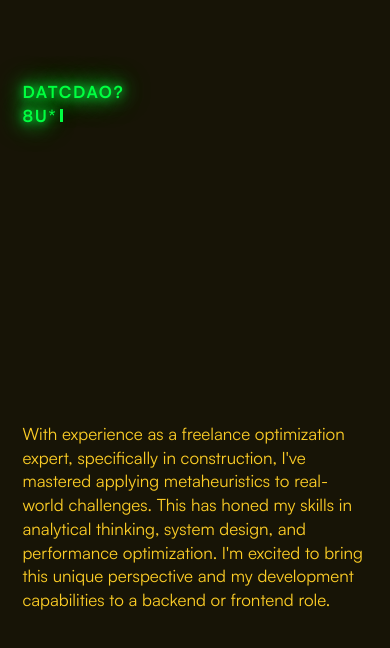
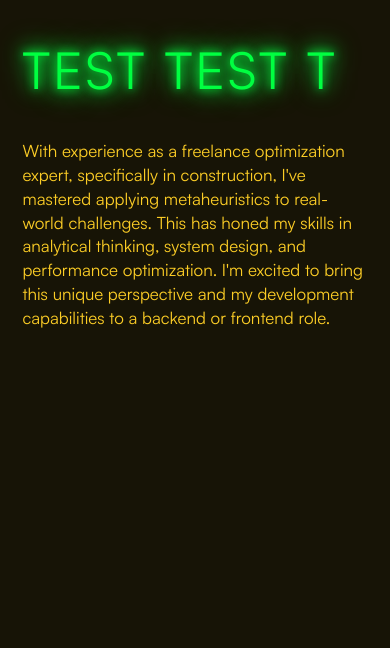
Before and after one commit to DaoVuDat/cv-payload-cms, a Nuxt app in the folder frontend/: page / in a window 390 px wide. Shown: the top 648 px of the page. Built offline with nearby package versions, Linux system fonts and the light colour scheme.

Commit message:
adding scramble text gsap for hero section

```diff
--- /dev/null
+++ b/frontend/app/assets/css/blocks/container-fill-text.css
@@ -0,0 +1,58 @@
+
+.container-fill-text {
+    --container-fill-text-captured-length: initial;
+    --default-text-size: var(--size-step-11);
+
+    display: flex;
+    container-type: inline-size;
+
+    /* Overrides a global style on headings */
+    max-width: unset;
+
+    line-height: var(--leading-micro);
+    font-weight: var(--font-black);
+}
+
+.container-fill-text__reference {
+    visibility: hidden;
+}
+
+.container-fill-text__container {
+    --container-fill-text-captured-length: 100cqi;
+    --container-fill-text-available-space: var(--container-fill-text-captured-length);
+
+    flex-grow: 1;
+    container-type: inline-size;
+}
+
+.container-fill-text__display {
+    --container-fill-text-captured-length: 100cqi;
+    --container-fill-text-ratio: tan(
+            atan2(
+                    var(--container-fill-text-available-space),
+                    var(--container-fill-text-available-space) -
+                    var(--container-fill-text-captured-length)
+            )
+    );
+
+    display: block;
+
+    /* AKA, width */
+    inline-size: var(--container-fill-text-available-space);
+
+    /* Apply the calculated size with sensible fallbacks for no support */
+    font-size: var(--default-text-size);
+
+    /* The initial fallback value for no support now becomes our minimum clamp value */
+    font-size: clamp(
+            var(--default-text-size),
+            1em * var(--container-fill-text-ratio),
+            var(--container-fill-text-max-font-size, infinity * 1px)
+    );
+}
+
+@property --container-fill-text-captured-length {
+    syntax: '<length>';
+    initial-value: 0px;
+    inherits: true;
+}
--- a/frontend/app/assets/css/blocks/index.css
+++ b/frontend/app/assets/css/blocks/index.css
@@ -0,0 +1 @@
+@import './container-fill-text.css';
--- a/frontend/app/components/hero.vue
+++ b/frontend/app/components/hero.vue
@@ -1,116 +1,58 @@
 <script setup lang="ts">
-import { ref, onMounted, onUnmounted } from 'vue'
+import {ref, onMounted, onUnmounted} from 'vue'
+import {ScrambleTextPlugin} from 'gsap/ScrambleTextPlugin';
 
-const { $gsap: gsap } = useNuxtApp()
+const {$gsap: gsap} = useNuxtApp()
 
-const originalText = 'Dat Dao Vu.'
+let target: HTMLSpanElement | null = null
+const originalText = 'Test Test T'
 const targetText = 'Developer.'
-const chars = 'ABCDEFGHIJKLMNOPQRSTUVWXYZ0123456789!@#$%^&*()_+-=[]{}|;:,.<>?'
+const defaultChars = 'ABCDEFGHIJKLMNOPQRSTUVWXYZ0123456789!@#$%^&*()_+-=[]{}|;:,.<>?'
 
-const isAnimating = ref(false)
-const currentState = ref<'original' | 'target'>('original')
+function scrambleText(type: 'original' | 'target') {
+  if (!gsap.isTweening(target) && window.matchMedia('(prefers-reduced-motion: no-preference)').matches) {
+    let text = "";
+    if (type === 'target') {
+      text = targetText;
+    } else {
+      text = originalText;
+    }
 
-// Declare variables for timeline and intervals
-let autoTimeline: any = null
-
-// Scramble effect function with static D
-function scrambleText(element: HTMLElement, finalText: string, duration = 1000): Promise<void> {
-  return new Promise((resolve) => {
-    const startTime = Date.now()
-    const startText = element.textContent?.replace(/\s*<span.*?<\/span>/, '').trim() || ''
-    const maxLength = Math.max(startText.length, finalText.length)
-
-    const scrambleInterval = setInterval(() => {
-      const elapsed = Date.now() - startTime
-      const progress = Math.min(elapsed / duration, 1)
-
-      let scrambledText = ''
-
-      for (let i = 0; i < maxLength; i++) {
-        // Keep 'D' static at the beginning
-        if (i === 0 && (finalText.startsWith('D') || startText.startsWith('D'))) {
-          scrambledText += 'D'
-        } else if (i < finalText.length && Math.random() < progress) {
-          scrambledText += finalText[i]
-        } else if (i < finalText.length) {
-          scrambledText += chars[Math.floor(Math.random() * chars.length)]
-        }
+    gsap.to(target, {
+      duration: .8,
+      ease: 'sine.in',
+      scrambleText: {
+        text: text,
+        speed: 2,
+        chars: defaultChars,
       }
-
-      element.innerHTML = scrambledText
-
-      if (progress >= 1) {
-        clearInterval(scrambleInterval)
-        element.innerHTML = finalText
-        resolve()
-      }
-    }, 50)
-  })
+    });
+    return null
+  }
 }
 
-// Transform animation
-async function transformText(toTarget = true) {
-  if (isAnimating.value) return
-  isAnimating.value = true
-
-  // Add screen shake
-  gsap.to('.container', {
-    x: () => Math.random() * 4 - 2,
-    y: () => Math.random() * 4 - 2,
-    duration: 0.05,
-    repeat: 10,
-    yoyo: true,
-    ease: "power2.inOut",
-    onComplete: () => {
-      gsap.set('.container', { x: 0, y: 0 })
-    }
-  })
-
-  const hackerText = document.getElementById('hackerText')
-  if (hackerText) {
-    const newText = toTarget ? targetText : originalText
-    await scrambleText(hackerText, newText, 1500)
-  }
-
-  currentState.value = toTarget ? 'target' : 'original'
-  isAnimating.value = false
-}
-
-// Auto-cycle function
-function startAutoCycle() {
-  autoTimeline = gsap.timeline({ repeat: -1 })
-  autoTimeline
-      .add(() => transformText(true))
-      .to({}, { duration: 2.5 })
-      .add(() => transformText(false))
-      .to({}, { duration: 2.5 })
-}
 
 onMounted(() => {
-  // Initialize
-  setTimeout(startAutoCycle, 2000)
-
+  gsap.registerPlugin(ScrambleTextPlugin)
+  target = document.querySelector('.hacker-text')
 })
 
 onUnmounted(() => {
-  if (autoTimeline) autoTimeline.kill()
 })
 </script>
 
 <template>
-  <div class="container hero">
-    <div class="[layout] cover wrapper [utilities] uppercase">
-      <div class=" [layout] cluster">
-        <h1 class="[utilities] font-bold">
-          <span
-              class="hacker-text"
-              id="hackerText"
-          >
-            Dat Dao Vu
+  <div class="hero">
+    <div class="cover wrapper">
+      <div class="[utilities] uppercase">
+        <h1 class="container-fill-text"
+            @pointerenter="scrambleText('target')"
+            @pointerleave="scrambleText('original')">
+          <span class="container-fill-text__container">
+            <span class="hacker-text container-fill-text__display">Test Test T</span>
           </span>
-          <span class="cursor"></span>
+          <span class="container-fill-text__reference" aria-hidden="true">Dat Dao Vu</span>
         </h1>
-
       </div>
     </div>
   </div>
@@ -125,80 +67,43 @@ onUnmounted(() => {
 @container hero (width < 700px) {
   .hero > * {
     --cover-centered-margin: 5rem;
-    --cover-min-block-size: 50vh;
+    --cover-min-block-size: auto;
   }
 
-  h1 {
-    font-size: var(--size-step-10);
+  .container-fill-text__display {
+    --default-text-size: var(--size-step-10);
   }
 }
 
-.container {
-  position: relative;
+@container hero (width < 400px) {
+  .hero > * {
+    --cover-centered-margin: 3rem;
+  }
 
+  .container-fill-text__display {
+    --default-text-size: var(--size-step-5);
+  }
 }
 
+
 h1 {
-  font-size: var(--size-step-9);
-  line-height: var(--leading-flat);
-  max-width: 10ch;
-  hyphens: auto;
   color: #00ff41;
-  text-shadow:
-      0 0 10px #00ff41,
-      0 0 20px #00ff41,
-      0 0 30px #00ff41;
+  text-shadow: 0 0 10px #00ff41,
+  0 0 20px #00ff41,
+  0 0 30px #00ff41;
   letter-spacing: 0.1em;
   cursor: pointer;
   position: relative;
-  display: inline-block;
-  transition: all 0.3s ease;
-  word-wrap: break-word;
-  overflow-wrap: break-word;
+}
+
+.hacker-text {
+  text-wrap: nowrap;
 }
 
 .hacker-text:hover {
-  text-shadow:
-      0 0 20px #00ff41,
-      0 0 40px #00ff41,
-      0 0 60px #00ff41,
-      0 0 80px #00ff41;
-}
-
-.cursor {
-  display: inline-block;
-  background: #00ff41;
-  width: 3px;
-  height: 0.75em;
-  margin-left: 3px;
-  animation: blink 1s infinite;
-}
-
-@keyframes blink {
-  0%, 50% { opacity: 1; }
-  51%, 100% { opacity: 0; }
-}
-
-.matrix-bg {
-  position: fixed;
-  top: 0;
-  left: 0;
-  width: 100%;
-  height: 100%;
-  pointer-events: none;
-  z-index: -1;
-}
-
-.matrix-char {
-  position: absolute;
-  color: #003300;
-  font-family: 'JetBrains Mono', monospace;
-  font-size: 14px;
-  animation: fall linear infinite;
-}
-
-@keyframes fall {
-  0% { transform: translateY(-100vh); opacity: 1; }
-  100% { transform: translateY(100vh); opacity: 0; }
+  text-shadow: 0 0 20px #00ff41,
+  0 0 40px #00ff41,
+  0 0 60px #00ff41,
+  0 0 80px #00ff41;
 }
 </style>
--- a/frontend/nuxt.config.ts
+++ b/frontend/nuxt.config.ts
@@ -4,18 +4,24 @@ import tailwindcss from "@tailwindcss/vite";
 export default defineNuxtConfig({
   compatibilityDate: '2025-05-15',
   devtools: {enabled: true},
+
   future: {
     compatibilityVersion: 4,
   },
+
   devServer: {
     port: 3001,
   },
+
   css: [
     '~/assets/css/global.css',
   ],
+
   vite: {
     plugins: [
       tailwindcss()
     ]
-  }
+  },
+
+  modules: ['@nuxt/icon']
 })
--- a/frontend/package.json
+++ b/frontend/package.json
@@ -10,6 +10,7 @@
     "postinstall": "nuxt prepare"
   },
   "dependencies": {
+    "@nuxt/icon": "1.13.0",
     "@tailwindcss/vite": "^4.1.8",
     "gsap": "^3.13.0",
     "nuxt": "^3.17.4",
```
Also changed, not shown: frontend/app/assets/css/global/tailwind-theme.css, 1 other file (tests, documents, lock files or other folders).
